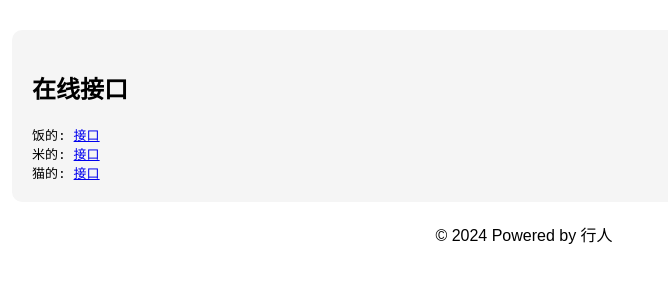
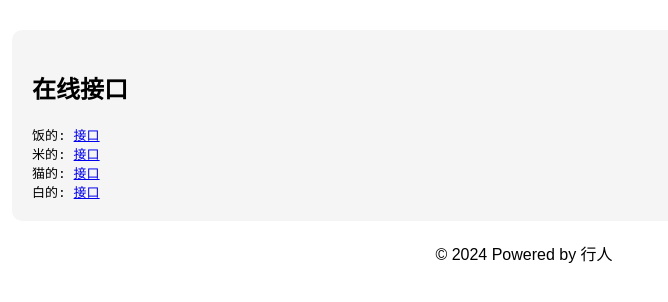
Before and after one commit to manmandebaba/XR, a plain HTML site: page index.html in a window 1280 px wide. Shown: the part 222-524 px from the top of the page, without its empty margins (116-784 px from the left). Drawn offline with Linux system fonts and the light colour scheme.

Commit message:
Update index.html

```diff
--- a/index.html
+++ b/index.html
@@ -71,6 +71,7 @@
 饭的: <a href="http://饭太硬.top/tv" target="_blank">接口</a><br>
 米的: <a href="http://xhww.fun/小米/DEMO.json" target="_blank">接口</a><br>
 猫的: <a href="http://肥猫.live" target="_blank">接口</a><br>
+白的: <a href="http://bp.tvbox.cam/" target="_blank">接口</a><br>
             </code>
         </div>
     </div>
```
